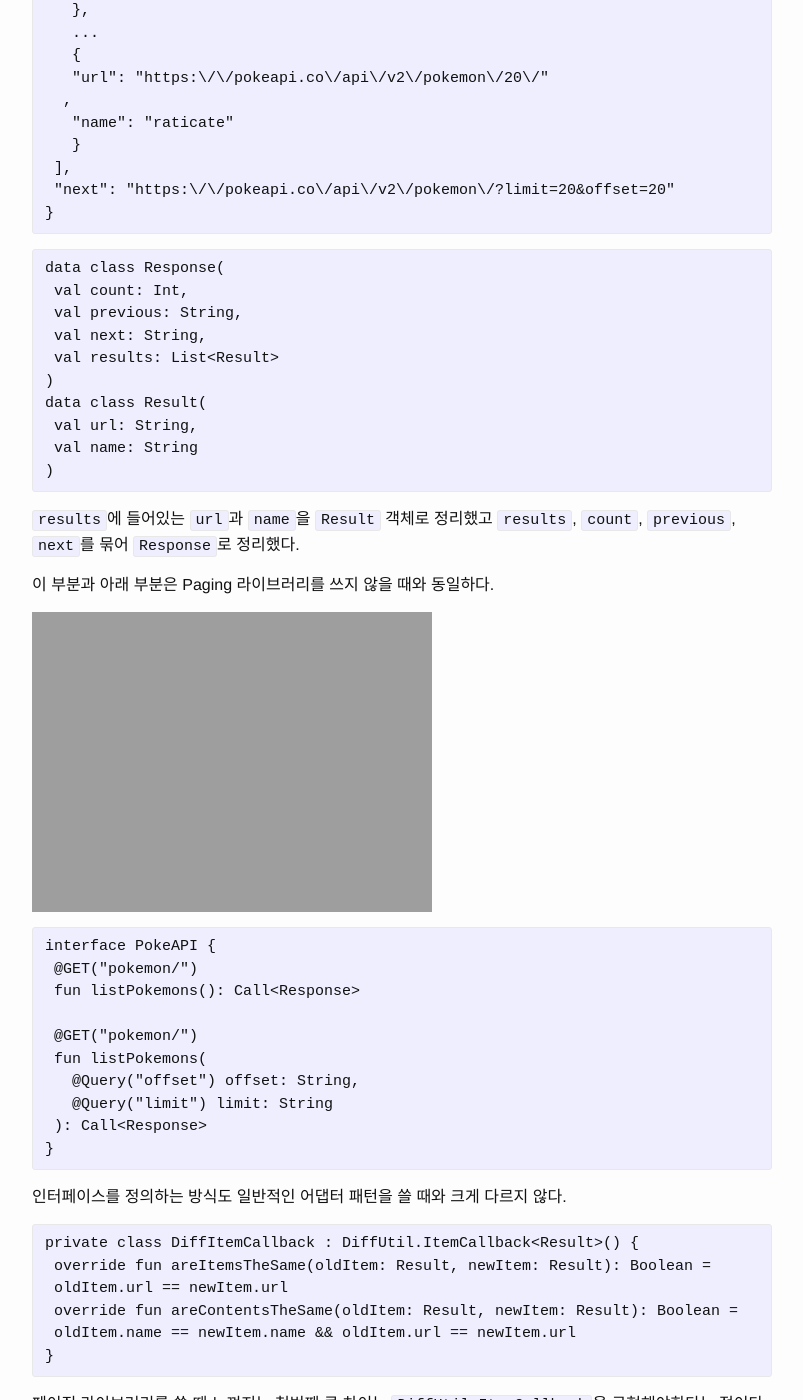
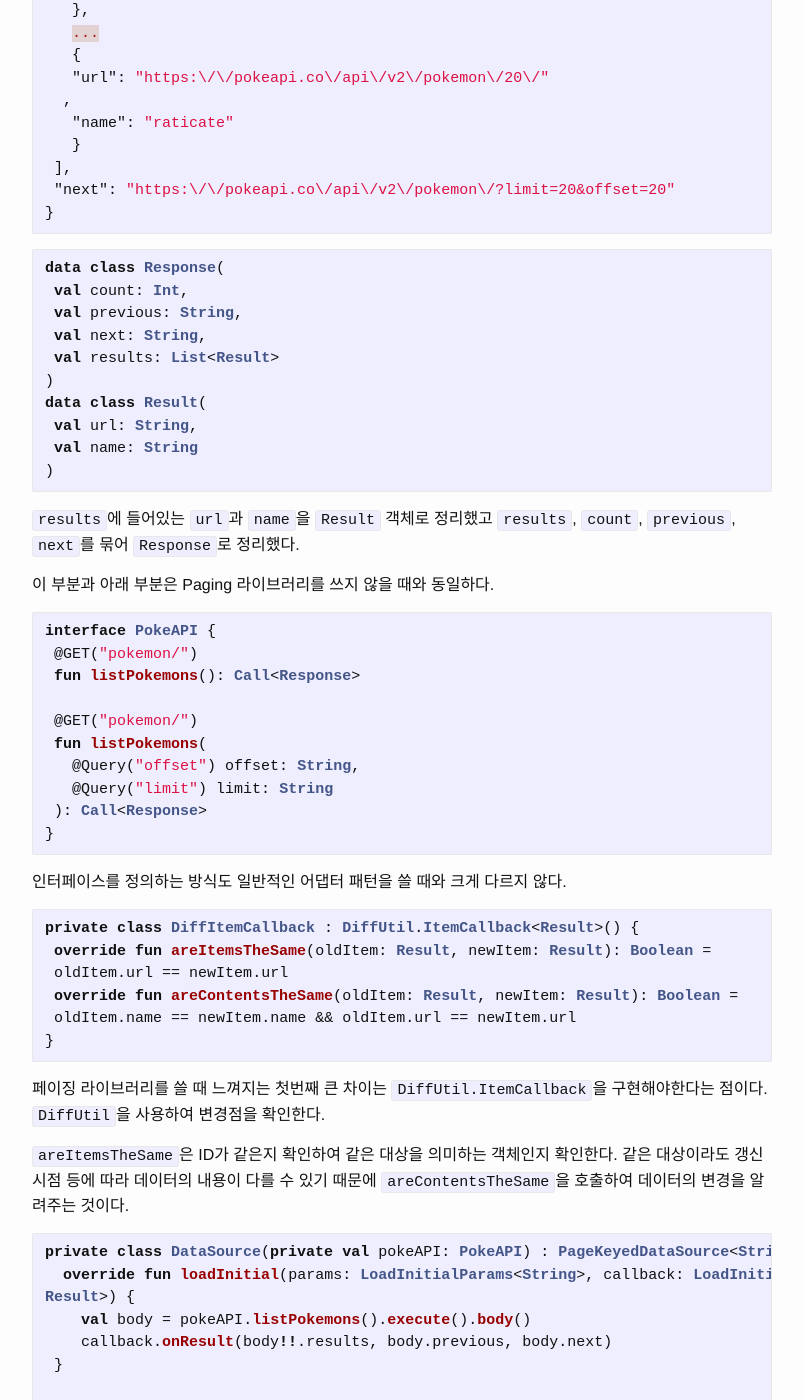
Before and after one commit to dalinaum/dalinaum.github.io, a Jekyll site: the page built from _posts/2018-08-13-paging.markdown, in a window 1280 px wide and 1400 px high, scrolled down 1378 px. Shown: the whole window, without its empty margins (238-1041 px from the left). Built offline with Jekyll 4.4.1, drawn with Linux system fonts in a browser that asks for light colours; some of the changed text lies outside the part shown.

Commit message:
컨벤션 수정.

````diff
--- a/_posts/2018-08-13-paging.markdown
+++ b/_posts/2018-08-13-paging.markdown
@@ -19,7 +19,7 @@ REST API로 페이징을 하는 것을 보여주려는 것이 목적인데 간
 
 JSON 요청을 정리하면 아래와 같은 형식이다.
 
-```JSON
+```json
 {
  "count": 949,
  "previous": null,
@@ -40,7 +40,7 @@ JSON 요청을 정리하면 아래와 같은 형식이다.
 }
 ```
 
-```Kotlin
+```kotlin
 data class Response(
  val count: Int,
  val previous: String,
@@ -57,9 +57,7 @@ data class Result(
 
 이 부분과 아래 부분은 Paging 라이브러리를 쓰지 않을 때와 동일하다.
 
-![Retrofit용 인터페이스]({{ "/assets/paging5.png" | absolute_url }})
-
-```Kotlin
+```kotlin
 interface PokeAPI {
  @GET("pokemon/")
  fun listPokemons(): Call<Response>
@@ -74,7 +72,7 @@ interface PokeAPI {
 
 인터페이스를 정의하는 방식도 일반적인 어댑터 패턴을 쓸 때와 크게 다르지 않다.
 
-```Kotlin
+```kotlin
 private class DiffItemCallback : DiffUtil.ItemCallback<Result>() {
  override fun areItemsTheSame(oldItem: Result, newItem: Result): Boolean =
  oldItem.url == newItem.url
````
